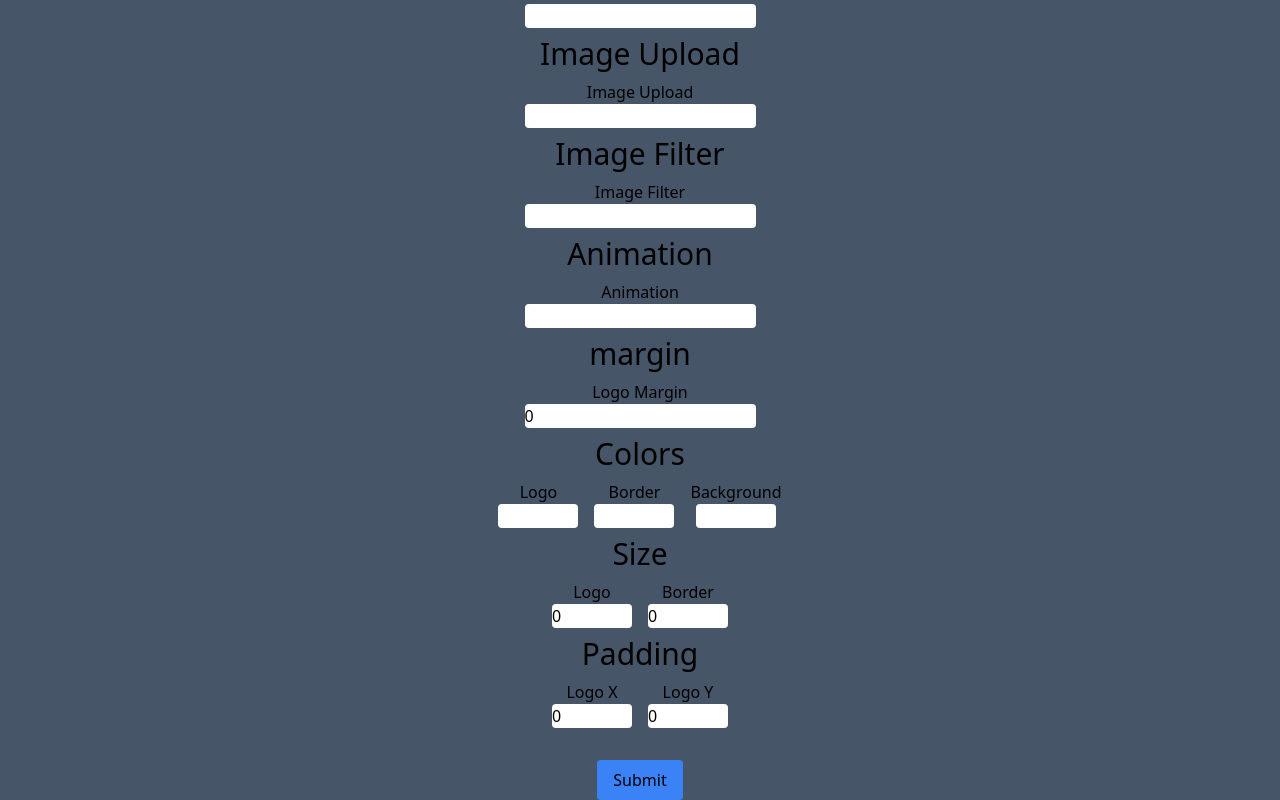
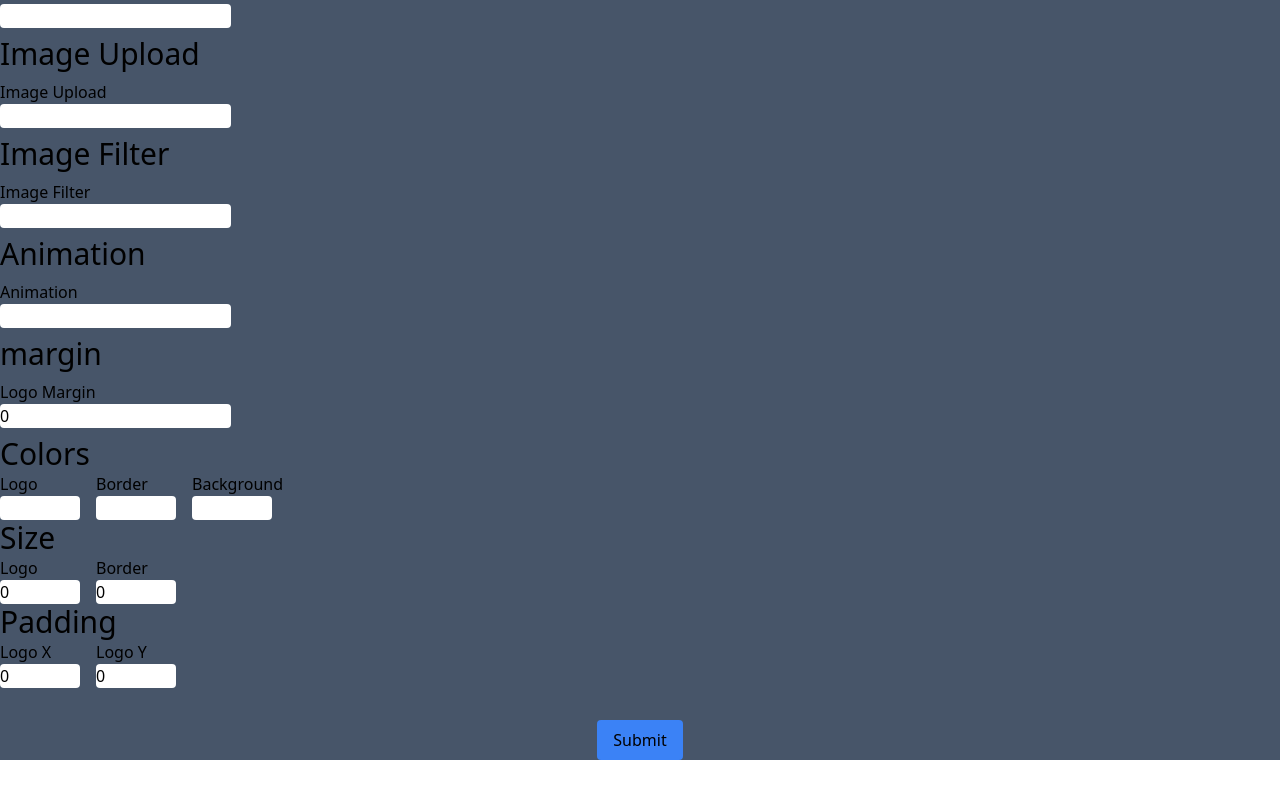
Before and after one commit to ChrisForti/react-logo-maker, a React (Vite) app: page / in a window 1280 px wide. Shown: the part 884-1684 px from the top of the page. After the commit the page ends 1644 px from the top, so only its background shows below. Built offline with nearby package versions, Linux system fonts and the light colour scheme.

Commit message:
Moved all fields in my edit pane to the left of the page.

```diff
--- a/src/components/EditPane.tsx
+++ b/src/components/EditPane.tsx
@@ -48,7 +48,7 @@ export default function EditPane({
   paddingInputs,
 }: EditPaneProps) {
   return (
-    <div className="flex flex-col gap-2">
+    <div className="flex flex-col gap-2 text-left">
       <h1 className="text-3xl">Brand</h1>
       <div>
         <div>{brandInput.label}</div>
@@ -183,7 +183,8 @@ export default function EditPane({
           className="w-30 mx-auto rounded"
         />
       </div>
-      <h1 className="text-3xl">Colors</h1>
+      <div>
+        <h1 className="text-left text-3xl">Colors</h1>
         <div className="mx-auto flex gap-4">
           {colorInputs.map(({ label, value, setValue }) => {
             return (
@@ -245,6 +246,7 @@ export default function EditPane({
           })}
         </div>
       </div>
+    </div>
   );
 }
 
```
Lines whose indentation alone changed are shown as unchanged.
